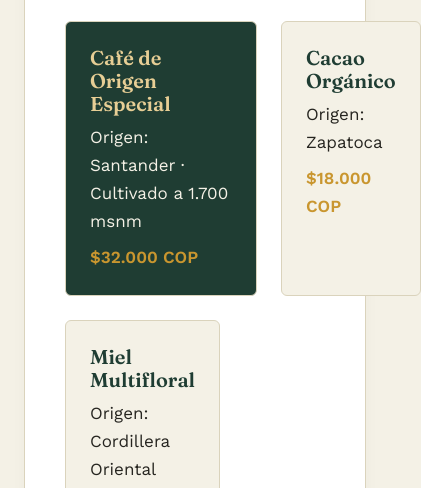
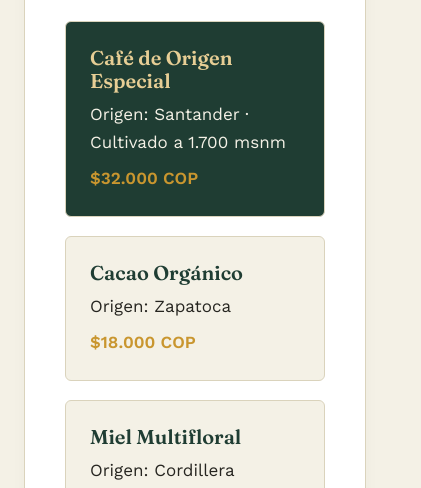
Before and after one commit to zPro24/raiz-andina, a plain HTML site: page frontend/productos.html in a window 390 px wide. Shown: the part 334-822 px from the top of the page, 421 px wide, since content can reach past the window. Drawn offline with nearby package versions, Linux system fonts and the light colour scheme.

Commit message:
Add mobile responsiveness for product grid and cards in CSS

```diff
--- a/frontend/css/style.css
+++ b/frontend/css/style.css
@@ -1,5 +1,36 @@
 /* Importación de las tipografías oficiales de Google Fonts */
 @import url('https://fonts.googleapis.com/css2?family=Fraunces:ital,opsz,wght@0,9..144,500;0,9..144,600;1,9..144,500&family=Work+Sans:wght@400;500;600&display=swap');
+
+/* ==========================================
+   CORRECCIÓN PARA PRODUCTOS EN MÓVILES
+   ========================================== */
+@media (max-width: 840px) {
+
+  /* 1. Forzar contenedor general a no desbordar */
+  .container-page {
+    width: 100%;
+    max-width: 100%;
+    box-sizing: border-box;
+    overflow: hidden; /* Evita cualquier desborde lateral */
+  }
+
+  /* 2. Rejilla de productos en 1 sola columna */
+  .grid-productos {
+    display: grid !important;
+    grid-template-columns: 1fr !important; /* Coloca 1 sola tarjeta por fila */
+    width: 100% !important;
+    gap: 1.2rem !important;
+    box-sizing: border-box;
+  }
+
+  /* 3. Tarjeta destacada y tarjetas normales al 100% de ancho */
+  .card-producto,
+  .card-producto.destacado {
+    grid-column: span 1 !important; /* Quita el espacio doble a la destacada */
+    width: 100% !important;
+    box-sizing: border-box;
+  }
+}
 
 /* ==========================================
    AJUSTE RESPONSIVO PARA MÓVILES (< 840px)
```
